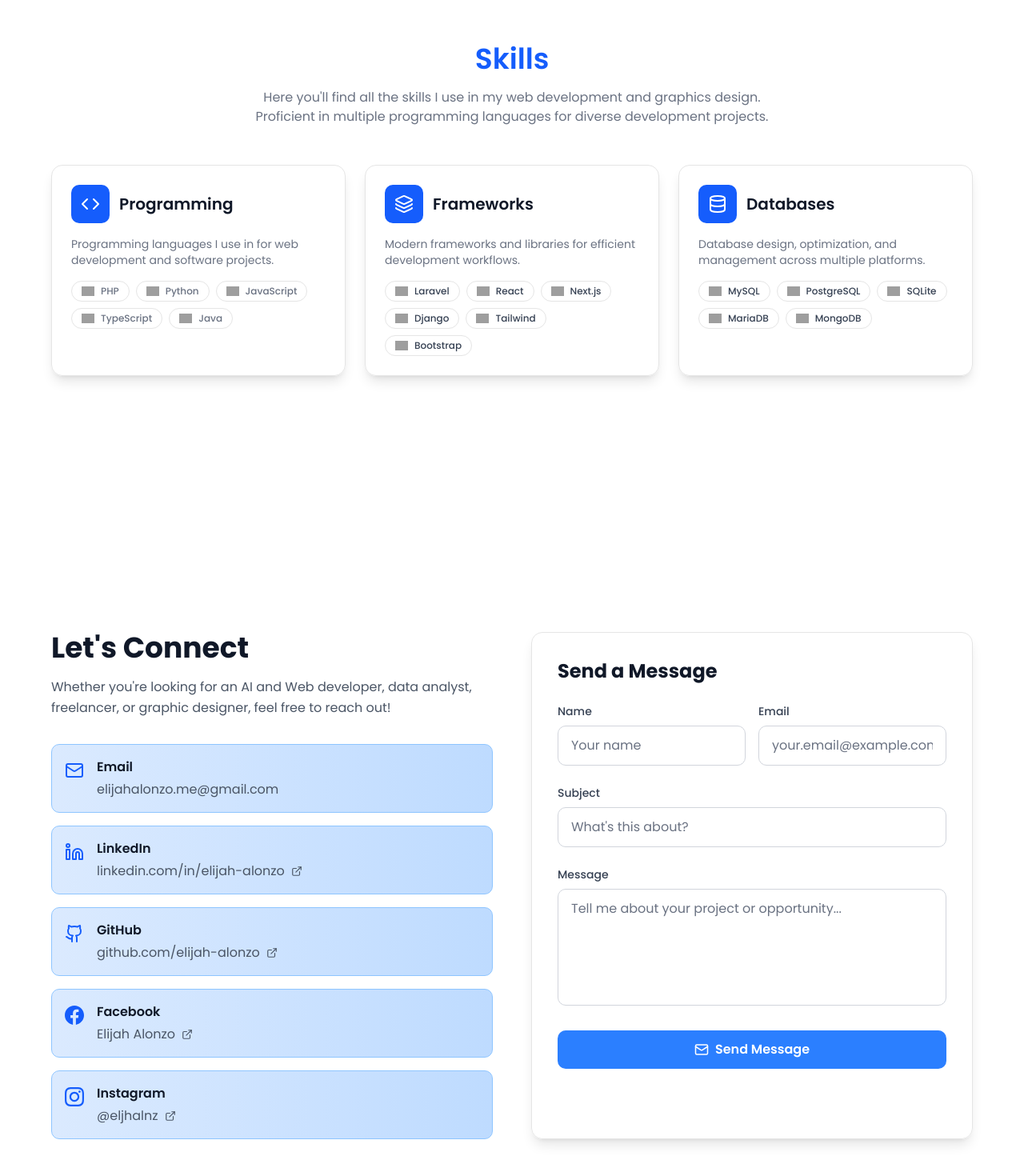
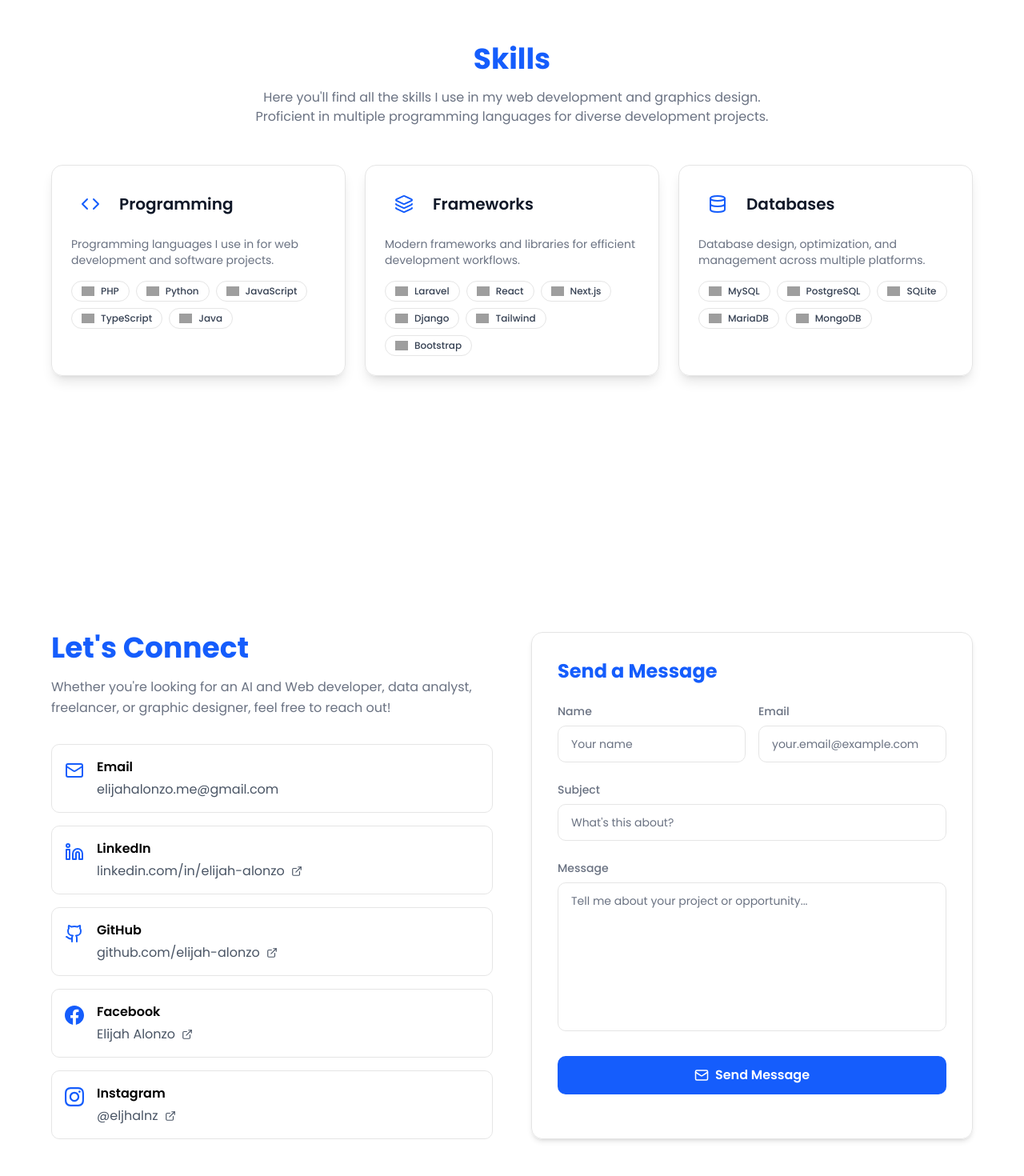
Before and after one commit to elijah-alonzo/elijah-alonzo, a Next.js app in the folder e-portfolio/: page / in a window 1280 px wide. Shown: the part 938-2408 px from the top of the page at 80% size. Built offline with nearby package versions, Linux system fonts and the light colour scheme; grey boxes are pictures that could not be loaded.

Commit message:
add contact section dark mode

```diff
--- a/e-portfolio/pages/contact.tsx
+++ b/e-portfolio/pages/contact.tsx
@@ -20,35 +20,40 @@ export default function ContactSection({
         <div className="grid grid-cols-1 lg:grid-cols-2 gap-12">
           {/* Left Column - Contact Info */}
           <div>
-            <h2 className="text-4xl font-bold text-gray-900 mb-4">
+            <h2 className="text-4xl font-bold text-blue-600 dark:text-blue-400 mb-4">
               Let's Connect
             </h2>
-            <p className="text-base text-gray-600 mb-8 leading-relaxed">
+            <p className="text-base text-gray-500 mb-8 leading-relaxed">
               Whether you're looking for an AI and Web developer, data analyst,
               freelancer, or graphic designer, feel free to reach out!
             </p>
             <div className="space-y-4">
               {/* Email */}
-              <div className="bg-gradient-to-r from-blue-100 to-blue-200 border border-blue-300 rounded-lg p-4 backdrop-blur-sm hover:border-blue-500 hover:shadow-md transition">
+              <div className="border border-gray dark:border-gray-900 text-blue-600 dark:bg-gray-900 dark:text-blue-400 rounded-lg p-4 backdrop-blur-sm dark:hover:border-gray-800 hover:shadow-md transition">
                 <div className="flex items-start gap-4">
-                  <Mail className="w-6 h-6 text-blue-600 flex-shrink-0 mt-1" />
+                  <Mail className="w-6 h-6 text-blue-600 dark:text-blue-400 flex-shrink-0 mt-1" />
                   <div>
-                    <h3 className="font-semibold text-gray-900 mb-1">Email</h3>
+                    <span>
+                      <h3 className="font-semibold text-black dark:text-white mb-1">
+                        Email
+                      </h3>
                       <a
                         href="mailto:elijahalonzo.me@gmail.com"
                         className="text-gray-600 hover:text-blue-600 transition"
                       >
                         elijahalonzo.me@gmail.com
                       </a>
+                    </span>
                   </div>
                 </div>
               </div>
               {/* LinkedIn */}
-              <div className="bg-gradient-to-r from-blue-100 to-blue-200 border border-blue-300 rounded-lg p-4 backdrop-blur-sm hover:border-blue-500 hover:shadow-md transition">
+              <div className="border border-gray dark:border-gray-900 text-blue-600 dark:bg-gray-900 dark:text-blue-400 rounded-lg p-4 backdrop-blur-sm dark:hover:border-gray-800 hover:shadow-md transition">
                 <div className="flex items-start gap-4">
-                  <Linkedin className="w-6 h-6 text-blue-600 flex-shrink-0 mt-1" />
+                  <Linkedin className="w-6 h-6 text-blue-600 dark:text-blue-400 flex-shrink-0 mt-1" />
                   <div>
-                    <h3 className="font-semibold text-gray-900 mb-1">
+                    <span>
+                      <h3 className="font-semibold text-black dark:text-white mb-1">
                         LinkedIn
                       </h3>
                       <a
@@ -59,15 +64,19 @@ export default function ContactSection({
                       >
                         linkedin.com/in/elijah-alonzo <ExternalLink size={14} />
                       </a>
+                    </span>
                   </div>
                 </div>
               </div>
               {/* GitHub */}
-              <div className="bg-gradient-to-r from-blue-100 to-blue-200 border border-blue-300 rounded-lg p-4 backdrop-blur-sm hover:border-blue-500 hover:shadow-md transition">
+              <div className="border border-gray dark:border-gray-900 text-blue-600 dark:bg-gray-900 dark:text-blue-400 rounded-lg p-4 backdrop-blur-sm dark:hover:border-gray-800 hover:shadow-md transition">
                 <div className="flex items-start gap-4">
-                  <Github className="w-6 h-6 text-blue-600 flex-shrink-0 mt-1" />
+                  <Github className="w-6 h-6 text-blue-600 dark:text-blue-400 flex-shrink-0 mt-1" />
                   <div>
-                    <h3 className="font-semibold text-gray-900 mb-1">GitHub</h3>
+                    <span>
+                      <h3 className="font-semibold text-black dark:text-white mb-1">
+                        GitHub
+                      </h3>
                       <a
                         href="https://github.com/elijah-alonzo"
                         target="_blank"
@@ -76,11 +85,12 @@ export default function ContactSection({
                       >
                         github.com/elijah-alonzo <ExternalLink size={14} />
                       </a>
+                    </span>
                   </div>
                 </div>
               </div>
               {/* Facebook */}
-              <div className="bg-gradient-to-r from-blue-100 to-blue-200 border border-blue-300 rounded-lg p-4 backdrop-blur-sm hover:border-blue-500 hover:shadow-md transition">
+              <div className="border border-gray dark:border-gray-900 text-blue-600 dark:bg-gray-900 dark:text-blue-400 rounded-lg p-4 backdrop-blur-sm dark:hover:border-gray-800 hover:shadow-md transition">
                 <div className="flex items-start gap-4">
                   <svg
                     xmlns="http://www.w3.org/2000/svg"
@@ -88,12 +98,13 @@ export default function ContactSection({
                     height="24"
                     viewBox="0 0 24 24"
                     fill="currentColor"
-                    className="w-6 h-6 text-blue-600 flex-shrink-0 mt-1"
+                    className="w-6 h-6 text-blue-600 dark:text-blue-400 flex-shrink-0 mt-1"
                   >
                     <path d="M24 12.073c0-6.627-5.373-12-12-12s-12 5.373-12 12c0 5.99 4.388 10.954 10.125 11.854v-8.385H7.078v-3.47h3.047V9.43c0-3.007 1.792-4.669 4.533-4.669 1.312 0 2.686.235 2.686.235v2.953H15.83c-1.491 0-1.956.925-1.956 1.874v2.25h3.328l-.532 3.47h-2.796v8.385C19.612 23.027 24 18.062 24 12.073z" />
                   </svg>
                   <div>
-                    <h3 className="font-semibold text-gray-900 mb-1">
+                    <span>
+                      <h3 className="font-semibold text-black dark:text-white mb-1">
                         Facebook
                       </h3>
                       <a
@@ -104,11 +115,12 @@ export default function ContactSection({
                       >
                         Elijah Alonzo <ExternalLink size={14} />
                       </a>
+                    </span>
                   </div>
                 </div>
               </div>
               {/* Instagram */}
-              <div className="bg-gradient-to-r from-blue-100 to-blue-200 border border-blue-300 rounded-lg p-4 backdrop-blur-sm hover:border-blue-500 hover:shadow-md transition">
+              <div className="border border-gray dark:border-gray-900 text-blue-600 dark:bg-gray-900 dark:text-blue-400 rounded-lg p-4 backdrop-blur-sm dark:hover:border-gray-800 hover:shadow-md transition">
                 <div className="flex items-start gap-4">
                   <svg
                     xmlns="http://www.w3.org/2000/svg"
@@ -116,12 +128,13 @@ export default function ContactSection({
                     height="24"
                     viewBox="0 0 24 24"
                     fill="currentColor"
-                    className="w-6 h-6 text-blue-600 flex-shrink-0 mt-1"
+                    className="w-6 h-6 text-blue-600 dark:text-blue-400 flex-shrink-0 mt-1"
                   >
                     <path d="M12 2.163c3.204 0 3.584.012 4.85.07 3.252.148 4.771 1.691 4.919 4.919.058 1.265.069 1.645.069 4.849 0 3.205-.012 3.584-.069 4.849-.149 3.225-1.664 4.771-4.919 4.919-1.266.058-1.644.07-4.85.07-3.204 0-3.584-.012-4.849-.07-3.26-.149-4.771-1.699-4.919-4.92-.058-1.265-.07-1.644-.07-4.849 0-3.204.013-3.583.07-4.849.149-3.227 1.664-4.771 4.919-4.919 1.266-.057 1.645-.069 4.849-.069zm0-2.163c-3.259 0-3.667.014-4.947.072-4.358.2-6.78 2.618-6.98 6.98-.059 1.281-.073 1.689-.073 4.948 0 3.259.014 3.668.072 4.948.2 4.358 2.618 6.78 6.98 6.98 1.281.058 1.689.072 4.948.072 3.259 0 3.668-.014 4.948-.072 4.354-.2 6.782-2.618 6.979-6.98.059-1.28.073-1.689.073-4.948 0-3.259-.014-3.667-.072-4.947-.196-4.354-2.617-6.78-6.979-6.98-1.281-.059-1.69-.073-4.949-.073zm0 5.838c-3.403 0-6.162 2.759-6.162 6.162s2.759 6.163 6.162 6.163 6.162-2.759 6.162-6.163c0-3.403-2.759-6.162-6.162-6.162zm0 10.162c-2.209 0-4-1.79-4-4 0-2.209 1.791-4 4-4s4 1.791 4 4c0 2.21-1.791 4-4 4zm6.406-11.845c-.796 0-1.441.645-1.441 1.44s.645 1.44 1.441 1.44c.795 0 1.439-.645 1.439-1.44s-.644-1.44-1.439-1.44z" />
                   </svg>
                   <div>
-                    <h3 className="font-semibold text-gray-900 mb-1">
+                    <span>
+                      <h3 className="font-semibold text-black dark:text-white mb-1">
                         Instagram
                       </h3>
                       <a
@@ -132,16 +145,15 @@ export default function ContactSection({
                       >
                         @eljhalnz <ExternalLink size={14} />
                       </a>
+                    </span>
                   </div>
                 </div>
               </div>
             </div>
           </div>
           {/* Right Column - Contact Form */}
-          <div className="border border-gray rounded-xl p-8 backdrop-blur-md shadow-lg">
-            <h3 className="text-2xl font-bold text-gray-900 mb-6">
-              Send a Message
-            </h3>
+          <div className="border border-gray dark:border-gray-900 text-blue-600 dark:bg-gray-900 dark:text-blue-400  rounded-xl p-8 backdrop-blur-md shadow-md">
+            <h3 className="text-2xl font-bold mb-6">Send a Message</h3>
             <form onSubmit={handleContactSubmit} className="space-y-6">
               {/* Hidden Web3Forms Access Key */}
               <input
@@ -161,7 +173,7 @@ export default function ContactSection({
               />
               <div className="grid grid-cols-1 sm:grid-cols-2 gap-4">
                 <div>
-                  <label className="block text-sm font-medium text-gray-700 mb-2">
+                  <label className="block text-sm font-medium text-gray-500 mb-2">
                     Name
                   </label>
                   <input
@@ -170,11 +182,11 @@ export default function ContactSection({
                     placeholder="Your name"
                     required
                     disabled={formStatus === "submitting"}
-                    className="w-full px-4 py-3 bg-white border border-gray-300 rounded-lg text-gray-900 placeholder-gray-500 focus:outline-none focus:border-blue-500 focus:ring-2 focus:ring-blue-100 transition disabled:opacity-50"
+                    className="text-sm w-full px-4 py-3 bg-white dark:bg-gray-900 border border-gray dark:border-gray-800 rounded-lg text-gray-900 placeholder-gray-500 focus:outline-none focus:border-blue-600 dark:focus:border-blue-400 transition disabled:opacity-50"
                   />
                 </div>
                 <div>
-                  <label className="block text-sm font-medium text-gray-700 mb-2">
+                  <label className="block text-sm font-medium text-gray-500 mb-2">
                     Email
                   </label>
                   <input
@@ -183,12 +195,12 @@ export default function ContactSection({
                     placeholder="your.email@example.com"
                     required
                     disabled={formStatus === "submitting"}
-                    className="w-full px-4 py-3 bg-white border border-gray-300 rounded-lg text-gray-900 placeholder-gray-500 focus:outline-none focus:border-blue-500 focus:ring-2 focus:ring-blue-100 transition disabled:opacity-50"
+                    className="text-sm w-full px-4 py-3 bg-white dark:bg-gray-900 border border-gray dark:border-gray-800 rounded-lg text-gray-900 placeholder-gray-500 focus:outline-none focus:border-blue-600 dark:focus:border-blue-400 transition disabled:opacity-50"
                   />
                 </div>
               </div>
               <div>
-                <label className="block text-sm font-medium text-gray-700 mb-2">
+                <label className="block text-sm font-medium text-gray-500 mb-2">
                   Subject
                 </label>
                 <input
@@ -197,26 +209,26 @@ export default function ContactSection({
                   placeholder="What's this about?"
                   required
                   disabled={formStatus === "submitting"}
-                  className="w-full px-4 py-3 bg-white border border-gray-300 rounded-lg text-gray-900 placeholder-gray-500 focus:outline-none focus:border-blue-500 focus:ring-2 focus:ring-blue-100 transition disabled:opacity-50"
+                  className="text-sm w-full px-4 py-3 bg-white dark:bg-gray-900 border border-gray dark:border-gray-800 rounded-lg text-gray-900 placeholder-gray-500 focus:outline-none focus:border-blue-600 dark:focus:border-blue-400 transition disabled:opacity-50"
                 />
               </div>
               <div>
-                <label className="block text-sm font-medium text-gray-700 mb-2">
+                <label className="block text-sm font-medium text-gray-500 mb-2">
                   Message
                 </label>
                 <textarea
                   name="message"
                   placeholder="Tell me about your project or opportunity..."
-                  rows={5}
+                  rows={8}
                   required
                   disabled={formStatus === "submitting"}
-                  className="w-full px-4 py-3 bg-white border border-gray-300 rounded-lg text-gray-900 placeholder-gray-500 focus:outline-none focus:border-blue-500 focus:ring-2 focus:ring-blue-100 transition resize-none disabled:opacity-50"
+                  className="text-sm w-full px-4 py-3 bg-white dark:bg-gray-900 border border-gray dark:border-gray-800 rounded-lg text-gray-900 placeholder-gray-500 focus:outline-none focus:border-blue-600 dark:focus:border-blue-400 transition resize-none disabled:opacity-50"
                 />
               </div>
               <button
                 type="submit"
                 disabled={formStatus === "submitting"}
-                className="w-full py-3 bg-blue-500 text-white font-semibold rounded-lg transition transform hover:scale-105 flex items-center justify-center gap-2 disabled:opacity-50 disabled:transform-none disabled:cursor-not-allowed"
+                className="w-full py-3 bg-blue-600 text-white dark:bg-blue-400 dark:text-gray-900 font-semibold rounded-lg transition transform hover:scale-105 flex items-center justify-center gap-2 disabled:opacity-50 disabled:transform-none disabled:cursor-not-allowed"
               >
                 {formStatus === "submitting" ? (
                   <>
--- a/e-portfolio/pages/skills.tsx
+++ b/e-portfolio/pages/skills.tsx
@@ -8,7 +8,7 @@ export function SkillSection() {
     >
       <div className="max-w-6xl mx-auto w-full">
         <div className="text-center mb-12">
-          <h2 className="text-4xl font-semibold text-blue-600 dark:text-blue-400 mb-4">
+          <h2 className="text-4xl font-bold text-blue-600 dark:text-blue-400 mb-4">
             Skills
           </h2>
           <p className="text-base text-gray-500 mx-auto">
@@ -22,9 +22,9 @@ export function SkillSection() {
 
         <div className="grid grid-cols-1 md:grid-cols-3 gap-6">
           {/* Programming */}
-          <div className="border border-gray dark:border-gray-900 rounded-xl p-6 shadow-lg">
+          <div className="border border-gray dark:border-gray-800 dark:bg-gray-900 rounded-xl p-6 shadow-lg">
             <div className="flex items-center gap-3 mb-4">
-              <div className="w-12 h-12 bg-blue-600 text-white dark:bg-gray-900 dark:text-blue-400 rounded-lg flex items-center justify-center">
+              <div className="w-12 h-12 text-blue-600 dark:text-blue-400 flex items-center justify-center">
                 <Code className="w-6 h-6" />
               </div>
               <h3 className="text-xl font-semibold">Programming</h3>
@@ -60,7 +60,7 @@ export function SkillSection() {
               ].map((lang) => (
                 <span
                   key={lang.name}
-                  className="px-3 py-1 border border-gray dark:border-gray-900 rounded-full text-gray-500 text-xs font-medium flex items-center gap-2"
+                  className="px-3 py-1 border border-gray dark:border-gray-800 rounded-full text-gray-700 dark:text-gray-200 text-xs font-medium flex items-center gap-2"
                   title={lang.name}
                 >
                   <img
@@ -74,9 +74,9 @@ export function SkillSection() {
             </div>
           </div>
           {/* Frameworks */}
-          <div className="border border-gray dark:border-gray-900 rounded-xl p-6 shadow-lg">
+          <div className="border border-gray dark:border-gray-800 dark:bg-gray-900 rounded-xl p-6 shadow-lg">
             <div className="flex items-center gap-3 mb-4">
-              <div className="w-12 h-12 bg-blue-600 text-white dark:bg-gray-900 dark:text-blue-400 rounded-lg flex items-center justify-center">
+              <div className="w-12 h-12 text-blue-600 dark:text-blue-400 flex items-center justify-center">
                 <Layers className="w-6 h-6" />
               </div>
               <h3 className="text-xl font-semibold">Frameworks</h3>
@@ -116,7 +116,7 @@ export function SkillSection() {
               ].map((framework) => (
                 <span
                   key={framework.name}
-                  className="px-3 py-1 border border-gray dark:border-gray-900 rounded-full text-gray-700 text-xs font-medium flex items-center gap-2"
+                  className="px-3 py-1 border border-gray dark:border-gray-800 rounded-full text-gray-700 dark:text-gray-200 text-xs font-medium flex items-center gap-2"
                   title={framework.name}
                 >
                   <img
@@ -131,9 +131,9 @@ export function SkillSection() {
           </div>
 
           {/* Databases */}
-          <div className="border border-gray dark:border-gray-900 rounded-xl p-6 shadow-lg">
+          <div className="border border-gray dark:border-gray-800 dark:bg-gray-900 rounded-xl p-6 shadow-lg">
             <div className="flex items-center gap-3 mb-4">
-              <div className="w-12 h-12 bg-blue-600 text-white dark:bg-gray-900 dark:text-blue-400 rounded-lg flex items-center justify-center">
+              <div className="w-12 h-12 text-blue-600 dark:text-blue-400 flex items-center justify-center">
                 <Database className="w-6 h-6" />
               </div>
               <h3 className="text-xl font-semibold">Databases</h3>
@@ -169,7 +169,7 @@ export function SkillSection() {
               ].map((db) => (
                 <span
                   key={db.name}
-                  className="px-3 py-1 border border-gray dark:border-gray-900 rounded-full text-gray-700 text-xs font-medium flex items-center gap-2"
+                  className="px-3 py-1 border border-gray dark:border-gray-800 rounded-full text-gray-700 dark:text-gray-200 text-xs font-medium flex items-center gap-2"
                   title={db.name}
                 >
                   <img
```
Also changed, not shown: e-portfolio/pages/home.tsx (+7 -4 lines). Lines whose indentation alone changed are shown as unchanged.
